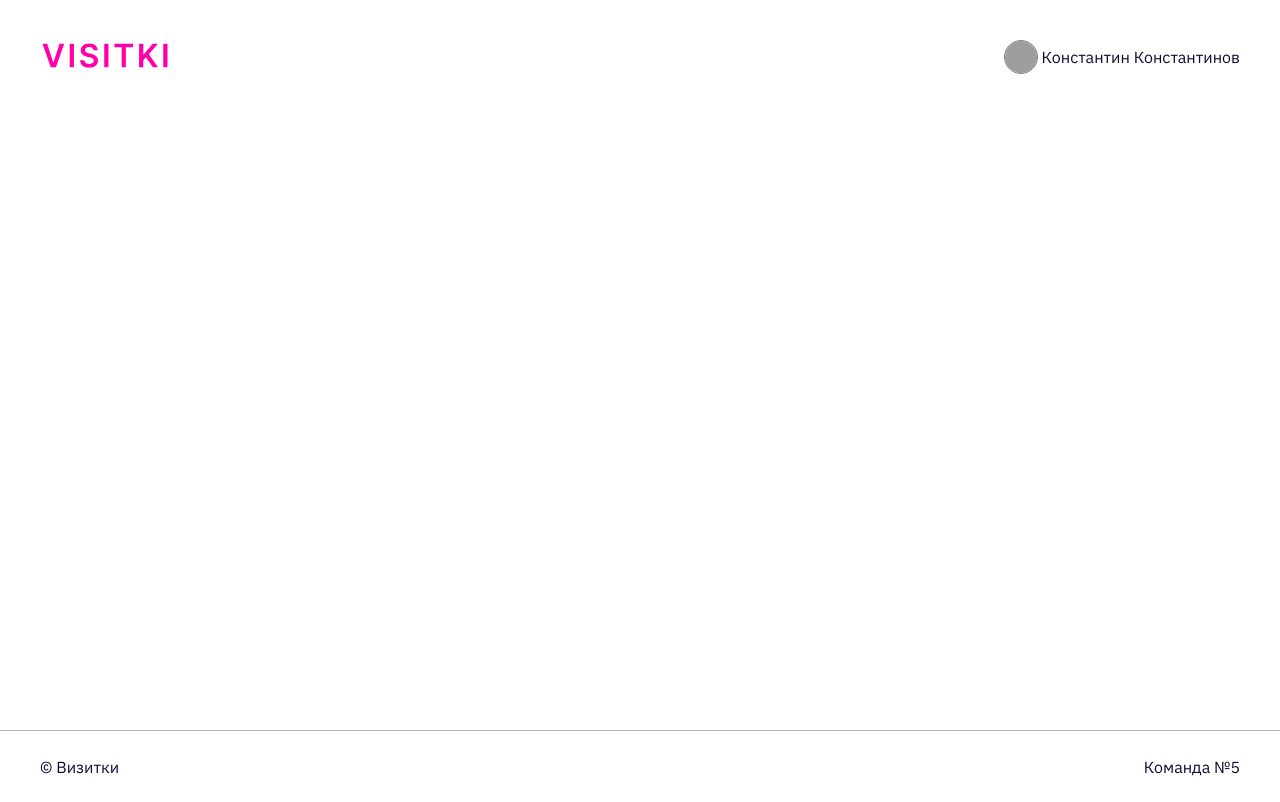
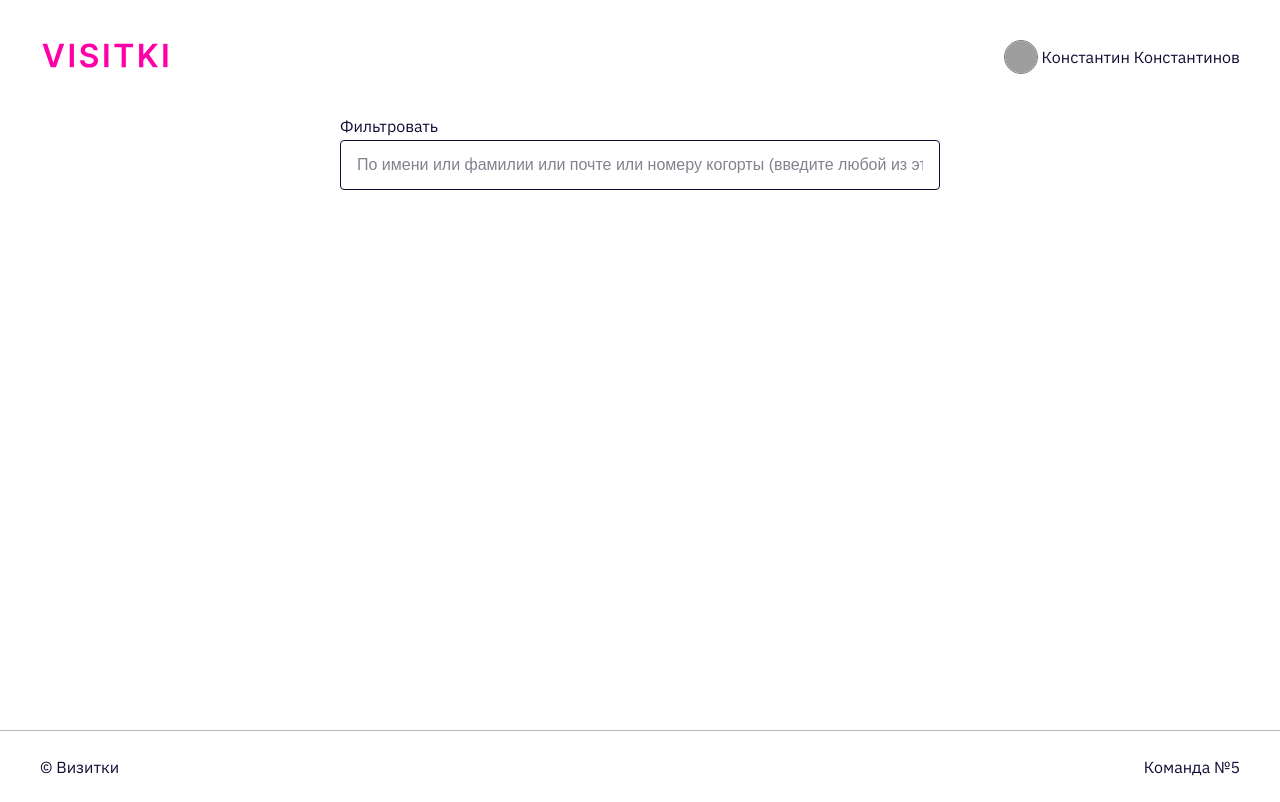
Before and after one commit to marussia1996/Vizitki, a React (Create React App) app: page /evgenys in a window 1280 px wide. Built offline with nearby package versions, Linux system fonts and the light colour scheme; grey boxes are pictures that could not be loaded.

Commit message:
input filter, icon, input components

```diff
--- a/src/components/App/App.tsx
+++ b/src/components/App/App.tsx
@@ -6,6 +6,7 @@ import './App.scss';
 import {  Header  } from '../Header/Header';
 import { LoginPage } from '../../pages/LoginPage/LoginPage';
 import { Footer } from '../Footer/Footer';
+import Evgenys from "../EvgenyS/Evgenys";
 
 export const App: FC = () => {
   const location = useLocation<TLocation>();
@@ -32,6 +33,9 @@ export const App: FC = () => {
           <Route exact path="/alexey">
             <AlexeyM/>
           </Route>
+          <Route exact path="/evgenys">
+            <Evgenys/>
+          </Route>
         </Switch>
       </main>
       <Footer/>
--- /dev/null
+++ b/src/components/EvgenyS/Evgeny.module.css
@@ -0,0 +1,6 @@
+.container{
+  width: 100%;
+  display: flex;
+  margin: 0 auto;
+  max-width: 600px;
+}
--- /dev/null
+++ b/src/components/EvgenyS/Evgenys.tsx
@@ -0,0 +1,22 @@
+import React, {ChangeEvent, FC, useState} from 'react';
+import InputFilter from "../InputFilter/InputFilter";
+import css from './Evgeny.module.css';
+
+const Evgenys:FC = () => {
+
+  const [value, setValue] = useState<string>('')
+
+  const onChange = (e: ChangeEvent<HTMLInputElement>) => {
+    setValue(e.target.value);
+  }
+
+  return (
+    <div className={css.container}>
+      <InputFilter value={value} onChange={onChange} title={'Фильтровать'} placeHolder={'По имени или фамилии или почте или номеру когорты (введите любой из этих параметров)'}
+                   onClear={()=>setValue('')}
+      />
+    </div>
+  );
+};
+
+export default Evgenys;
--- /dev/null
+++ b/src/components/Icon/Icon.tsx
@@ -0,0 +1,24 @@
+import React, {FC} from 'react';
+
+type TIconProps = {
+  path: string,
+  size: string,
+  className?: string
+}
+
+const Icon:FC<TIconProps> = ({size, path}) => {
+  return (
+    <svg
+      xmlns="http://www.w3.org/2000/svg"
+      viewBox="0 0 16 16"
+      width={size} // added size here
+      height={size} // added size here
+      fill={'currentColor'}
+      stroke={'currentColor'}
+    >
+      <path d={path}/>
+    </svg>
+  );
+};
+
+export default Icon;
--- /dev/null
+++ b/src/components/Icon/lib.ts
@@ -0,0 +1 @@
+export const iconClose = "M14.6668 14.6668L1.3335 1.3335M14.6668 1.3335L1.3335 14.6668";
--- /dev/null
+++ b/src/components/Input/Input.module.scss
@@ -0,0 +1,23 @@
+@use '../../index.scss' as *;
+
+.input{
+  width: 100%;
+  padding: 12px 16px;
+  @include text(16px, 1.5, 400);
+  border: 1px solid $text-dark;
+  box-sizing: border-box;
+  border-radius: 4px;
+}
+
+.input:hover{
+  border: 1px solid $input-hover;
+}
+
+.input:focus{
+  border: 1px solid $input-hover;
+}
+
+input::placeholder{
+  color: $placeholder;
+  @include text(16px, 1.5, 400);
+}
--- /dev/null
+++ b/src/components/Input/Input.tsx
@@ -0,0 +1,12 @@
+import React, {forwardRef} from 'react';
+import css from './Input.module.scss'
+
+type InputProps = React.DetailedHTMLProps<React.InputHTMLAttributes<HTMLInputElement>, HTMLInputElement>;
+
+const Input = forwardRef<HTMLInputElement, InputProps>(({ className, ...rest }, ref) => {
+  return (
+    <input {...rest} className={className ? className : css.input} ref={ref} />
+  );
+});
+
+export default Input;
--- /dev/null
+++ b/src/components/InputFilter/InputFilter.module.scss
@@ -0,0 +1,49 @@
+@use '../../index.scss' as *;
+
+.inputFilter{
+  width: 100%;
+  display: flex;
+  flex-direction: column;
+  gap:2px;
+}
+
+.inputFilterLabel{
+  @include text(16px, 1.5, 400)
+}
+
+.inputFilterWrap{
+  position: relative;
+}
+
+.inputFilterCenter{
+  position: absolute;
+  right: 0;
+  bottom: 0;
+  top: 0;
+  display: flex;
+  align-items: center;
+  box-sizing: border-box;
+  margin-right: 8px;
+}
+
+.inputFilterClear{
+  background-color: transparent;
+  outline: none;
+  margin: 0;
+  padding: 3px;
+  border: 0;
+  display: flex;
+  justify-items: center;
+  align-items: center;
+  cursor: pointer;
+  color: $placeholder;
+  box-sizing: border-box;
+}
+
+.inputFilterClear:hover{
+  color: $text-dark;
+}
+
+.inputFilterClear:active{
+  color: $placeholder;
+}
--- /dev/null
+++ b/src/components/InputFilter/InputFilter.tsx
@@ -0,0 +1,36 @@
+import React, {FC} from 'react';
+import css from './InputFilter.module.scss';
+import Input from "../Input/Input";
+import Icon from "../Icon/Icon";
+import {iconClose} from "../Icon/lib";
+
+type TInputFilterState = {
+  title?: string,
+  value: string,
+  onChange: (e: React.ChangeEvent<HTMLInputElement>) => void,
+  onClear: () => void;
+  placeHolder?: string;
+}
+
+
+const InputFilter: FC<TInputFilterState> = props => {
+  return (
+    <div className={css.inputFilter}>
+      {
+        props.title && <span className={css.inputFilterLabel}>{props.title}</span>
+      }
+      <div className={css.inputFilterWrap}>
+        <Input value={props.value} onChange={props.onChange} type={"text"} placeholder={props.placeHolder} />
+        {props.value &&
+          <div className={css.inputFilterCenter}>
+            <button className={css.inputFilterClear} onClick={()=>props.onClear()}>
+              <Icon path={iconClose} size={'16px'}/>
+            </button>
+          </div>
+        }
+      </div>
+    </div>
+  );
+};
+
+export default InputFilter;
```
